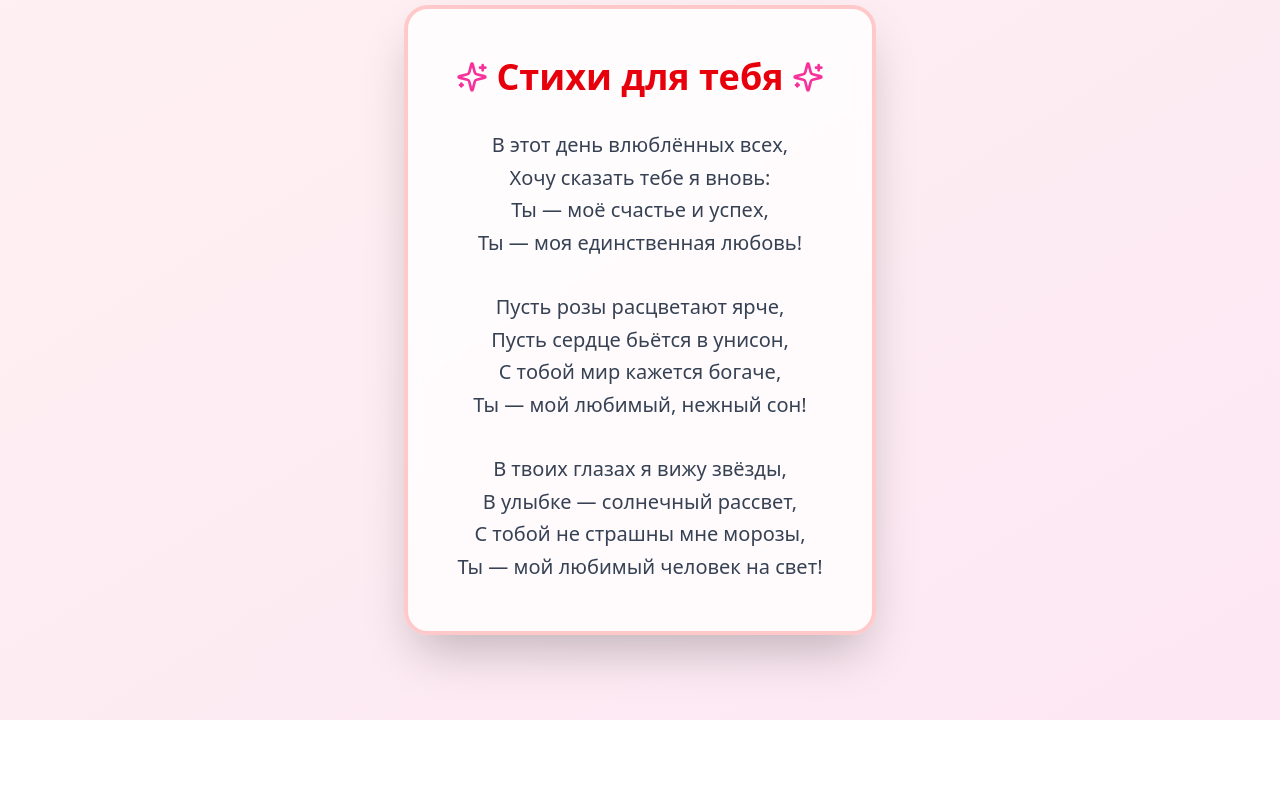
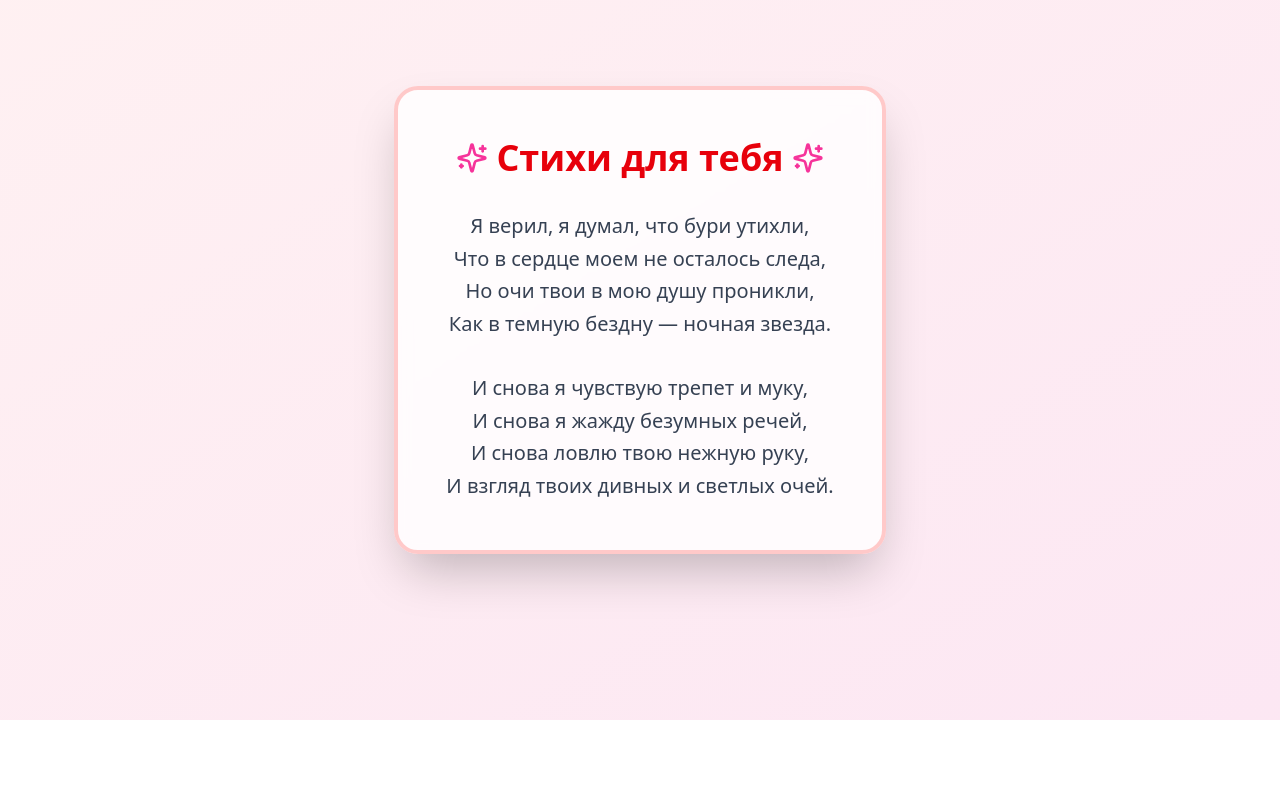
Before and after one commit to weaknessssss/valentine-card, a React (Vite) app: page / in a window 1280 px wide. Shown: the part 880-1680 px from the top of the page. Built offline with nearby package versions, Linux system fonts and the light colour scheme.

Commit message:
поправил текст

```diff
--- a/src/App.tsx
+++ b/src/App.tsx
@@ -25,7 +25,7 @@ export default function App() {
       <ImageSection
         imageUrl="https://images.unsplash.com/photo-1658851866325-49fb8b7fbcb2?crop=entropy&cs=tinysrgb&fit=max&fm=jpg&ixid=M3w3Nzg4Nzd8MHwxfHNlYXJjaHwxfHxyb21hbnRpYyUyMHN1bnNldCUyMGNvdXBsZXxlbnwxfHx8fDE3NzAxMTI3MDh8MA&ixlib=rb-4.1.0&q=80&w=1080&utm_source=figma&utm_medium=referral"
         title="Вместе навсегда"
-        message="Каждый закат с тобой — это новое начало. Каждый рассвет — это новое обещание любить тебя сильнее, чем вчера. Ты — моё всё, и я благодарен за каждую минуту, проведённую рядом с тобой."
+        message="Пусть каждый твой день сияет твоей красотой, а наше счастье будет таким же бесконечным и глубоким, как океан. Люблю тебя безумно. Помни: мы — одна душа, и мы будем вместе навсегда."
         reverse
       />
 
@@ -38,7 +38,7 @@ export default function App() {
       <ImageSection
         imageUrl="https://images.unsplash.com/photo-1487035170094-b76fc43abdf5?crop=entropy&cs=tinysrgb&fit=max&fm=jpg&ixid=M3w3Nzg4Nzd8MHwxfHNlYXJjaHwxfHxjb3VwbGUlMjBsb3ZlJTIwcm9zZXN8ZW58MXx8fHwxNzcwMTUxMjA2fDA&ixlib=rb-4.1.0&q=80&w=1080&utm_source=figma&utm_medium=referral"
         title="Наша история"
-        message="Наша история любви — это самая прекрасная книга, которую я когда-либо читал. И самое лучшее в ней то, что мы пишем её вместе, страница за страницей, день за днём. Я не могу дождаться следующей главы!"
+        message="Моя жизнь обрела смысл в тот миг, когда началась наша история. Ты — моё вдохновение и мой дом. Хочу, чтобы каждая её страница была полна нежности и страсти. Люблю тебя бесконечно!"
       />
 
       <FinalSection />
--- a/src/components/FinalSection.tsx
+++ b/src/components/FinalSection.tsx
@@ -24,9 +24,10 @@ export function FinalSection() {
         </h2>
 
         <p className="text-3xl mb-12 leading-relaxed">
-          Спасибо за то, что ты рядом.<br />
-          Спасибо за каждый момент вместе.<br />
-          Спасибо за то, что ты — это ты.
+          Благодарю тебя за каждый взгляд, в котором я тону,<br />
+          за жар твоих рук и ту нежность, что сводит меня с ума. <br />
+          Ты — мой сладкий яд и моё спасение. <br />
+          Спасибо, что ты есть, мой идеал, мой восторг и моя вечная страсть!
         </p>
 
         <div className="bg-white/20 backdrop-blur-sm rounded-3xl p-10 border-4 border-white/30">
--- a/src/components/HeroSection.tsx
+++ b/src/components/HeroSection.tsx
@@ -28,7 +28,7 @@ export function HeroSection() {
           transition={{ delay: 0.3 }}
           className="text-6xl md:text-8xl font-bold text-red-600 mb-6"
         >
-          С 14 Февраля!
+          С 14 Февраля Настюша!
         </motion.h1>
 
         <motion.p
--- a/src/components/PoemSection.tsx
+++ b/src/components/PoemSection.tsx
@@ -12,25 +12,19 @@ export function PoemSection() {
           </div>
 
           <div className="space-y-8 text-gray-700">
+
             <div className="text-center text-xl leading-relaxed">
-              <p>В этот день влюблённых всех,</p>
-              <p>Хочу сказать тебе я вновь:</p>
-              <p>Ты — моё счастье и успех,</p>
-              <p>Ты — моя единственная любовь!</p>
+              <p>Я верил, я думал, что бури утихли,</p>
+              <p>Что в сердце моем не осталось следа, </p>
+              <p>Но очи твои в мою душу проникли, </p>
+              <p>Как в темную бездну — ночная звезда.</p>
             </div>
 
             <div className="text-center text-xl leading-relaxed">
-              <p>Пусть розы расцветают ярче,</p>
-              <p>Пусть сердце бьётся в унисон,</p>
-              <p>С тобой мир кажется богаче,</p>
-              <p>Ты — мой любимый, нежный сон!</p>
-            </div>
-
-            <div className="text-center text-xl leading-relaxed">
-              <p>В твоих глазах я вижу звёзды,</p>
-              <p>В улыбке — солнечный рассвет,</p>
-              <p>С тобой не страшны мне морозы,</p>
-              <p>Ты — мой любимый человек на свет!</p>
+              <p>И снова я чувствую трепет и муку,</p>
+              <p>И снова я жажду безумных речей, </p>
+              <p>И снова ловлю твою нежную руку, </p>
+              <p>И взгляд твоих дивных и светлых очей. </p>
             </div>
           </div>
         </div>
--- a/src/components/ReasonSection.tsx
+++ b/src/components/ReasonSection.tsx
@@ -2,11 +2,11 @@ import { Heart } from 'lucide-react';
 
 export function ReasonSection() {
   const reasons = [
-    "Твоя улыбка освещает мой мир",
+    "Твои глаза освещают мой мир",
     "Ты понимаешь меня без слов",
     "С тобой я чувствую себя дома",
     "Ты делаешь меня лучше",
-    "Твоя доброта вдохновляет",
+    "Твоя милота вдохновляет",
     "С тобой жизнь обретает смысл",
     "Ты веришь в меня",
     "Твоя любовь — мой источник силы",
@@ -21,7 +21,7 @@ export function ReasonSection() {
           10 причин, почему я люблю тебя
         </h2>
         <p className="text-xl text-center text-gray-600 mb-16 italic">
-          (хотя их намного больше!)
+          (хотя их намного больше...)
         </p>
 
         <div className="grid md:grid-cols-2 gap-6">
```
Also changed, not shown: 3 other files (tests, documents, lock files or other folders).
